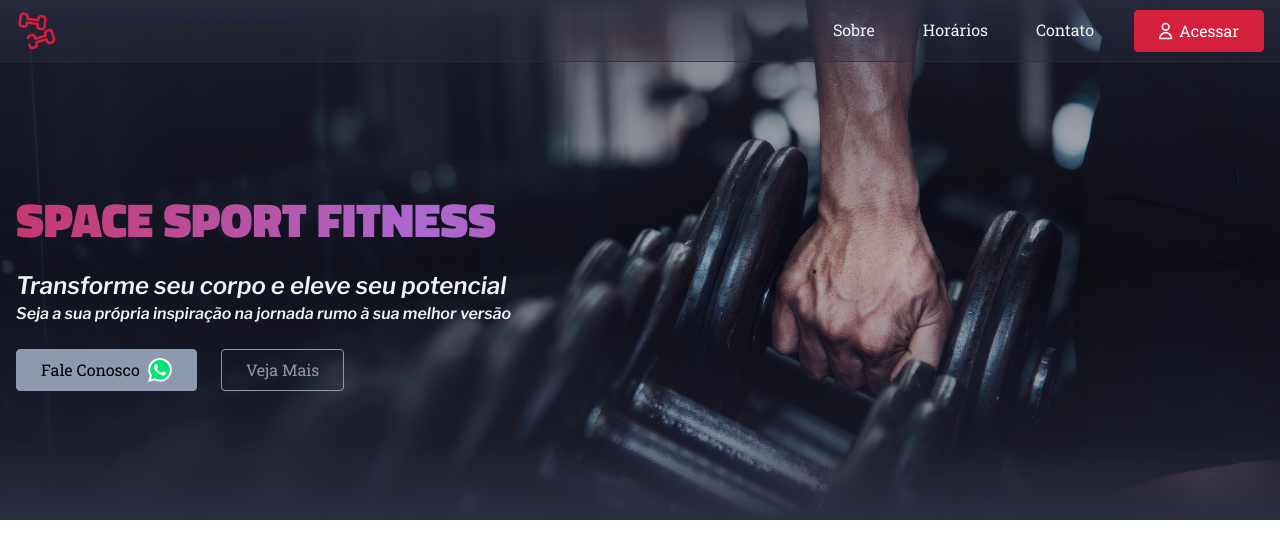
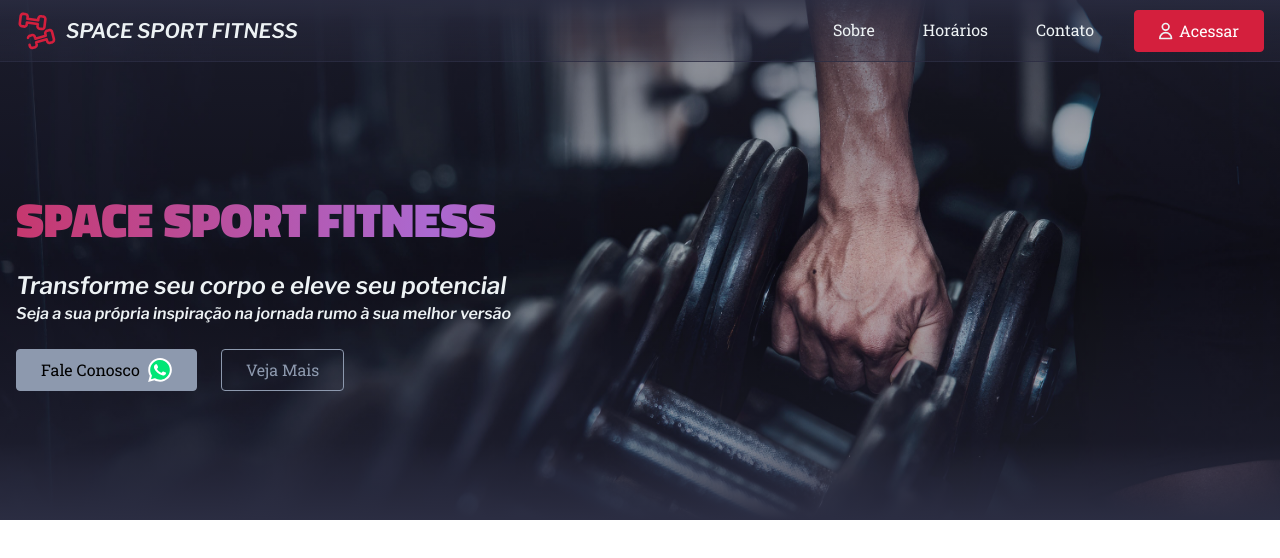
Before and after one commit to FelipeNegrucci/node-vue-gym-site, a Vue app in the folder vue-gym-site/: page /about in a window 1280 px wide. Shown: the top 558 px of the page. Built offline with nearby package versions, Linux system fonts and the light colour scheme.

Commit message:
added text color class for the navigation route to the main page

```diff
--- a/vue-gym-site/src/components/compHeader.vue
+++ b/vue-gym-site/src/components/compHeader.vue
@@ -26,7 +26,7 @@ const props = defineProps({
                 <div class="col-auto">
                     <iconBrand :width="iconSizes.brandLogo" :height="iconSizes.brandLogo"/>
                 </div>
-                <div class="col-auto ms-2 h5 my-auto text-uppercase">space sport fitness</div>
+                <div class="col-auto ms-2 h5 my-auto text-uppercase text-light">space sport fitness</div>
             </div>
         </router-link>
 
```
